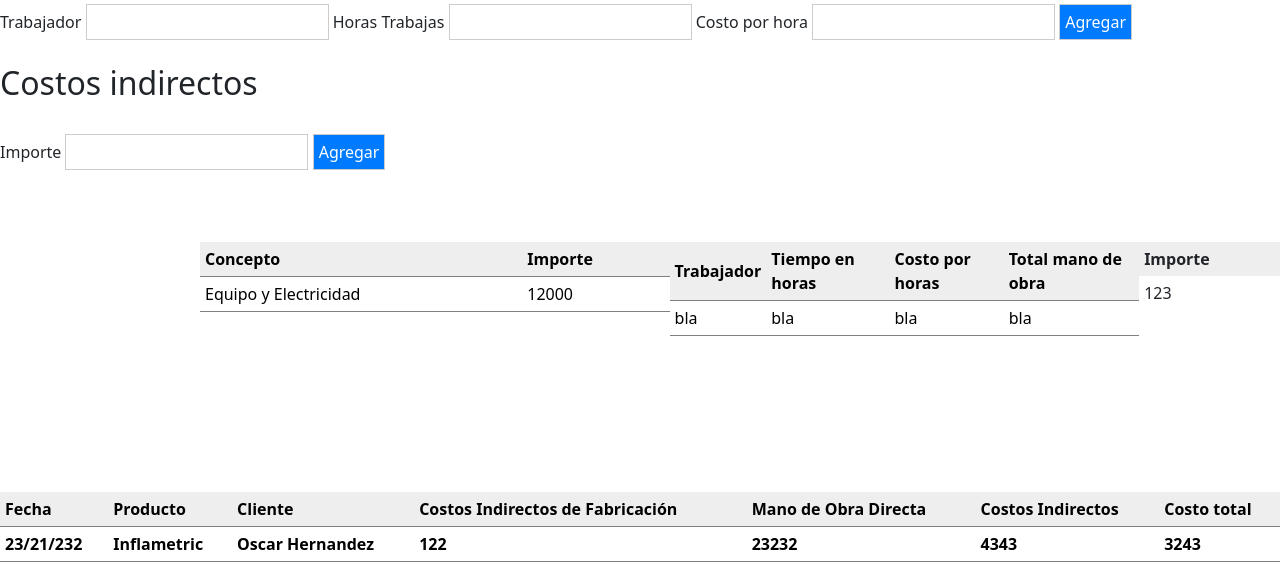
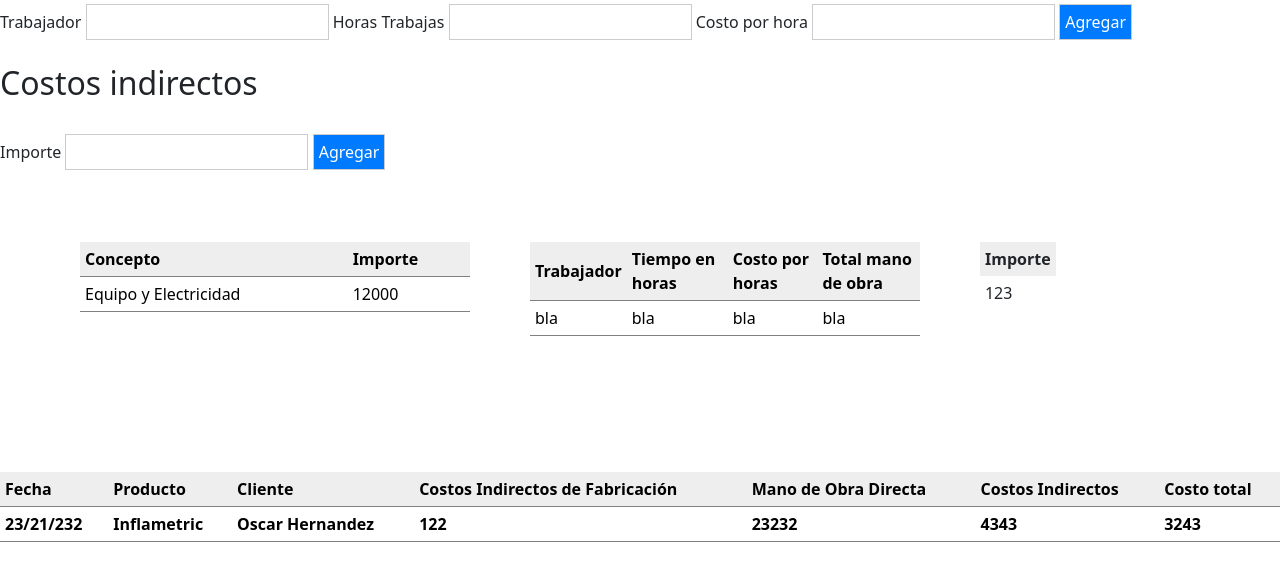
Before and after one commit to jjorge10/SistemaContable, a Django app: page /Sistemacosteo/ in a window 1280 px wide. Shown: the part 381-959 px from the top of the page. After the commit the page ends 923 px from the top, so only its background shows below. Run offline with Django 4.2, Linux system fonts and the light colour scheme.

Commit message:
Arreglo y mejora en el diseño de las tablas

```diff
--- a/CustomCode/static/css/sistemaCosteo.css
+++ b/CustomCode/static/css/sistemaCosteo.css
@@ -22,22 +22,18 @@ body {
   justify-content: space-between;
 }
 
-.tabla-costos-directos {
-  width: 30%;
-  margin-left: 200px !important;
+.tabla-costos-directos,
+.tabla-mano-de-obra,
+.tabla-costos-indirectos,
+.tabla-final {
+  margin: 0 auto;
+  margin-right: 20px;
 }
 
-.tabla-mano-de-obra {
-  width: 40%;
-}
-
-.tabla-costos-indirectos {
-  width: 30%;
-}
-
-.tabla-final {
-  width: 100%;
-  margin-top: 20px;
+.tres-tablas {
+  display: flex;
+  justify-content: space-between;
+  column-gap: 40px;
 }
 
 table {
--- a/CustomCodeSolutions/templates/CustomCodeSolutions/sistemaCosteo.html
+++ b/CustomCodeSolutions/templates/CustomCodeSolutions/sistemaCosteo.html
@@ -64,6 +64,7 @@
         <br>
         <br>
 <div class="tablas-costos">
+    <div class="tres-tablas">
     <br>
     <h3></h3>
     <div class="tabla-costos-directos table table-striped">
@@ -108,6 +109,7 @@
         <br>
     </div>
 </div>
+</div>
 <br>
 <br>
 <br>
```
